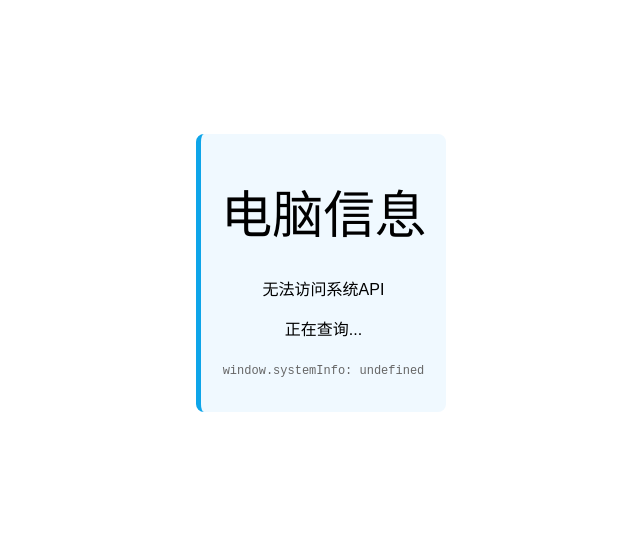
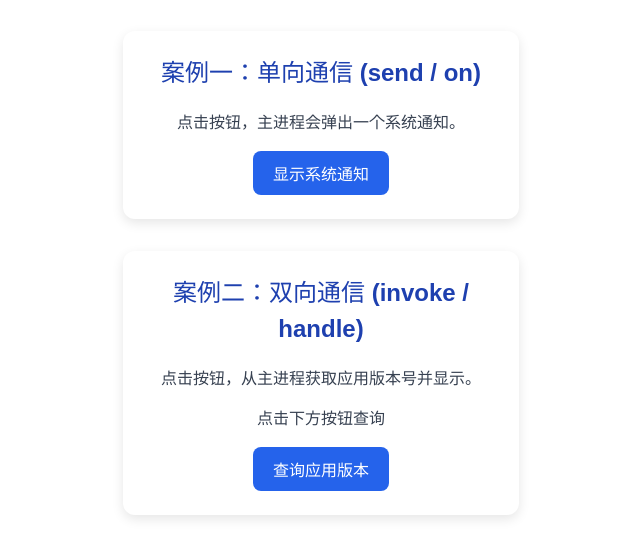
Before and after one commit to DrMrli/Project-Practice, a Vue app: page / in a window 1280 px wide. Shown: the part 127-684 px from the top of the page, without its empty margins (319-959 px from the left). Built offline with nearby package versions, Linux system fonts and the light colour scheme.

Commit message:
feat: 实现进程间通信（IPC）机制开发，包括单向通信和双向通信案例

```diff
--- a/src/App.vue
+++ b/src/App.vue
@@ -1,85 +1,95 @@
 <script setup>
-import { ref, onMounted } from 'vue'
+import { ref } from 'vue'
 
-const myOS = ref('正在查询...')
-const myArch = ref('正在查询...')
-const systemInfo = ref({})
-const debugInfo = ref('')
+// 用于显示版本号的变量
+const appVersion = ref('点击下方按钮查询')
 
-onMounted(() => {
-  console.log('App mounted, checking APIs...')
-  console.log('window object:', window)
-  console.log('window.systemInfo:', window.systemInfo)
+// --- 单向通信的调用方法 ---
+function handleShowNotification() {
+  // 调用我们在 preload.js 中暴露的 sendNotification 方法
+  window.myAPI.sendNotification('这是来自Vue页面的一个IPC通知！')
+}
 
-  debugInfo.value = `window.systemInfo: ${typeof window.systemInfo}`
-
-  // 检查注入的 systemInfo API
-  if (window.systemInfo) {
-    console.log('systemInfo found!')
-    console.log('systemInfo:', window.systemInfo)
-
-    try {
-      myOS.value = `我的操作系统是：${window.systemInfo.getOS()}`
-      myArch.value = `我的CPU架构是：${window.systemInfo.getArch()}`
-      // 检查是否有getAllInfo方法
-      if (window.systemInfo.getAllInfo) {
-        systemInfo.value = window.systemInfo.getAllInfo()
-      } else {
-        // 如果没有getAllInfo方法，直接使用systemInfo对象
-        systemInfo.value = window.systemInfo
-      }
-    } catch (error) {
-      console.error('Error accessing systemInfo API:', error)
-      myOS.value = '访问API时出错'
-    }
-  } else {
-    console.log('No systemInfo API found!')
-    myOS.value = '无法访问系统API'
+// --- 双向通信的调用方法 ---
+// 使用 async/await 来处理异步操作
+async function handleGetVersion() {
+  appVersion.value = '正在查询...'
+  try {
+    // 使用 await 等待主进程的回复
+    const version = await window.myAPI.getAppVersion()
+    appVersion.value = `当前应用版本是：v${version}`
+  } catch (error) {
+    console.error('获取版本号失败:', error)
+    appVersion.value = '获取失败'
   }
-})
+}
 </script>
 
 <template>
-  <div class="info-card">
-    <h1>电脑信息</h1>
-    <p>{{ myOS }}</p>
-    <p>{{ myArch }}</p>
-    <div v-if="Object.keys(systemInfo).length > 0" class="detailed-info">
-      <h2>详细信息</h2>
-      <p>平台: {{ systemInfo.platform }}</p>
-      <p>类型: {{ systemInfo.type }}</p>
-      <p>版本: {{ systemInfo.release }}</p>
-      <p>内存总量: {{ systemInfo.totalMemory }}</p>
-      <p>可用内存: {{ systemInfo.freeMemory }}</p>
+  <div class="card-container">
+    <!-- 案例一：单向通信 -->
+    <div class="action-card">
+      <h2>案例一：单向通信 (send / on)</h2>
+      <p>点击按钮，主进程会弹出一个系统通知。</p>
+      <button @click="handleShowNotification">显示系统通知</button>
     </div>
-    <p class="debug">{{ debugInfo }}</p>
+
+    <!-- 案例二：双向通信 -->
+    <div class="action-card">
+      <h2>案例二：双向通信 (invoke / handle)</h2>
+      <p>点击按钮，从主进程获取应用版本号并显示。</p>
+      <p class="version-display">{{ appVersion }}</p>
+      <button @click="handleGetVersion">查询应用版本</button>
+    </div>
   </div>
 </template>
 
 <style scoped>
-.info-card {
-  background: #f0f9ff;
-  border-left: 5px solid #0ea5e9;
-  padding: 20px;
-  margin: 50px;
-  border-radius: 8px;
-  text-align: center;
+.card-container {
+  display: flex;
+  flex-direction: column;
+  align-items: center;
+  gap: 2rem;
+  padding: 2rem;
   font-family: sans-serif;
-  color: #000;
 }
 
-.detailed-info {
-  margin-top: 20px;
-  padding-top: 20px;
-  border-top: 1px solid #e0e0e0;
-  text-align: left;
-  color: #000;
+.action-card {
+  width: 80%;
+  max-width: 500px;
+  padding: 1.5rem;
+  border-radius: 12px;
+  box-shadow: 0 4px 12px rgba(0, 0, 0, 0.1);
+  text-align: center;
 }
 
-.debug {
-  margin-top: 20px;
-  font-size: 12px;
-  color: #666;
-  font-family: monospace;
+.action-card h2 {
+  margin-top: 0;
+  color: #1e40af;
+}
+
+.action-card p {
+  color: #374151;
+  min-height: 1.5em; /* 保证高度，防止按钮跳动 */
+}
+
+.version-display {
+  font-weight: bold;
+  color: #166534;
+}
+
+button {
+  background-color: #2563eb;
+  color: white;
+  border: none;
+  padding: 10px 20px;
+  border-radius: 8px;
+  cursor: pointer;
+  font-size: 1rem;
+  transition: background-color 0.2s;
+}
+
+button:hover {
+  background-color: #1d4ed8;
 }
 </style>
```
Also changed, not shown: electron/main.cjs (+39 -6 lines), electron/preload.js (+23 -34 lines).
